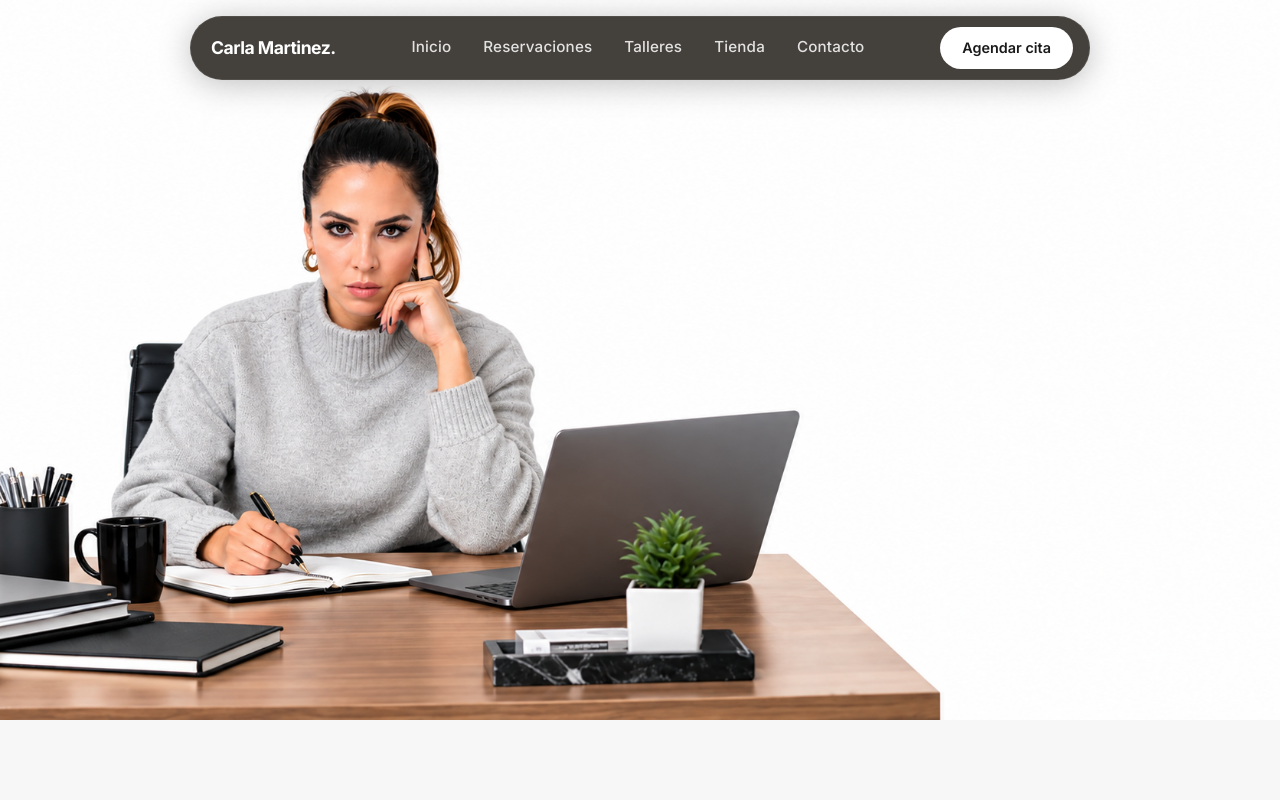
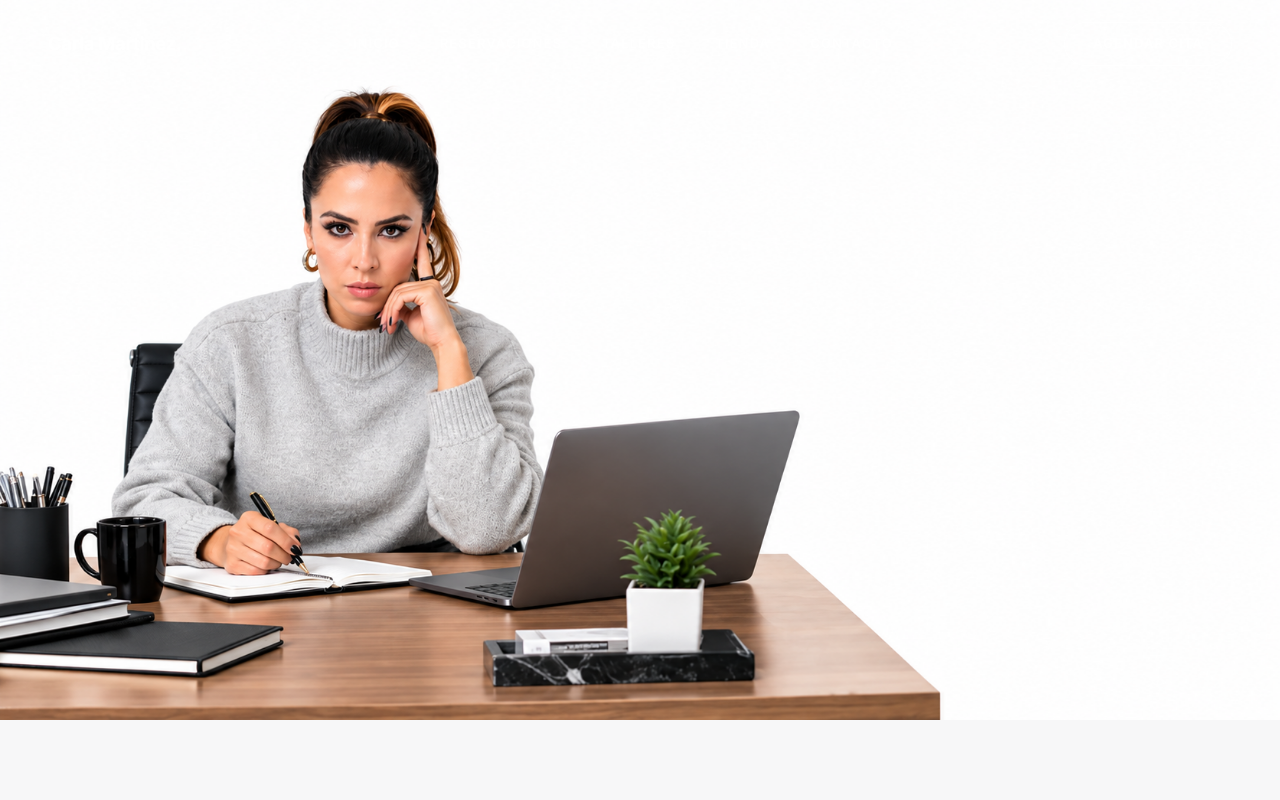
Before and after one commit to Villegascs/Psi.-Carla-Martinez, a Next.js app: page / in a window 1280 px wide. Shown: the top 800 px of the page. Built offline with nearby package versions, Linux system fonts and the light colour scheme; no server answers.

Commit message:
feat: header estilo Nexbet - transparente, uppercase links, outlined pill button

```diff
--- a/src/app/globals.css
+++ b/src/app/globals.css
@@ -96,6 +96,22 @@ button {
 }
 
 .luzen-nav-link:hover {
+  color: #ffffff;
+}
+
+/* Nexbet-style nav links — uppercase, wide tracking */
+.nexbet-nav-link {
+  font-weight: 600;
+  font-size: 0.82rem;
+  white-space: nowrap;
+  text-decoration: none;
+  text-transform: uppercase;
+  letter-spacing: 0.08em;
+  color: rgba(255, 255, 255, 0.85);
+  transition: color 0.2s ease;
+}
+
+.nexbet-nav-link:hover {
   color: #ffffff;
 }
 
--- a/src/components/GlobalHeader.tsx
+++ b/src/components/GlobalHeader.tsx
@@ -6,13 +6,13 @@ import { useEffect, useRef } from "react";
 
 export default function GlobalHeader() {
   const pathname = usePathname();
-  const navRef = useRef<HTMLElement>(null);
+  const headerRef = useRef<HTMLElement>(null);
   const lastScrollY = useRef(0);
   const ticking = useRef(false);
 
   useEffect(() => {
-    const nav = navRef.current;
-    if (!nav) return;
+    const header = headerRef.current;
+    if (!header) return;
 
     const handleScroll = () => {
       if (ticking.current) return;
@@ -24,13 +24,13 @@ export default function GlobalHeader() {
 
         if (currentScrollY < 80) {
           // At the top — always show
-          nav.style.transform = "translateY(0)";
+          header.style.transform = "translateY(0)";
         } else if (diff > 0) {
           // Scrolling DOWN — hide header
-          nav.style.transform = "translateY(calc(-100% - 24px))";
+          header.style.transform = "translateY(-100%)";
         } else if (diff < 0) {
           // Scrolling UP — show header
-          nav.style.transform = "translateY(0)";
+          header.style.transform = "translateY(0)";
         }
 
         lastScrollY.current = currentScrollY;
@@ -48,98 +48,96 @@ export default function GlobalHeader() {
   }
 
   return (
-    <header style={{
+    <header
+      ref={headerRef}
+      style={{
         position: "fixed",
         top: 0,
         left: 0,
         right: 0,
         zIndex: 1000,
-      display: "flex",
-      justifyContent: "center",
-      alignItems: "flex-start",
-      paddingTop: "16px",
-      pointerEvents: "none",
-    }}>
-      <nav
-        ref={navRef}
-        style={{
-          pointerEvents: "auto",
+        /* Directionally-aware slide animation */
+        transform: "translateY(0)",
+        transition: "transform 0.28s cubic-bezier(0.4, 0, 0.2, 1)",
+        willChange: "transform",
+      }}
+    >
+      {/* Inner container — full width transparent, Nexbet style */}
+      <div style={{
+        maxWidth: "1400px",
+        margin: "0 auto",
+        padding: "22px 48px",
         display: "flex",
         alignItems: "center",
         justifyContent: "space-between",
         gap: "40px",
-          backgroundColor: "rgba(28, 22, 18, 0.82)",
-          backdropFilter: "blur(16px)",
-          WebkitBackdropFilter: "blur(16px)",
-          borderRadius: "999px",
-          padding: "10px 16px 10px 20px",
-          boxShadow: "0 4px 32px rgba(0,0,0,0.25)",
-          border: "1px solid rgba(255,255,255,0.08)",
-          maxWidth: "900px",
-          width: "calc(100% - 48px)",
-          /* Directionally-aware slide animation */
-          transform: "translateY(0)",
-          transition: "transform 0.25s cubic-bezier(0.4, 0, 0.2, 1)",
-          willChange: "transform",
-        }}
-      >
+      }}>
 
         {/* Logo */}
         <Link href="/" style={{
           fontWeight: 700,
-          fontSize: "1.1rem",
-          letterSpacing: "-0.5px",
+          fontSize: "1.15rem",
+          letterSpacing: "-0.3px",
           color: "#ffffff",
           whiteSpace: "nowrap",
           flexShrink: 0,
+          textDecoration: "none",
         }}>
           Carla Martinez.
         </Link>
 
-        {/* Nav links */}
-        <div style={{
+        {/* Nav links — UPPERCASE, white, Nexbet style */}
+        <nav style={{
           display: "flex",
-          gap: "32px",
+          gap: "40px",
           alignItems: "center",
           flex: 1,
           justifyContent: "center",
         }}>
-          <Link href="/" className="luzen-nav-link">Inicio</Link>
-          <Link href="/reservaciones" className="luzen-nav-link">Reservaciones</Link>
-          <Link href="/talleres" className="luzen-nav-link">Talleres</Link>
-          <Link href="/tienda" className="luzen-nav-link">Tienda</Link>
-          <Link href="/contacto" className="luzen-nav-link">Contacto</Link>
-        </div>
+          <Link href="/" className="nexbet-nav-link">Inicio</Link>
+          <Link href="/reservaciones" className="nexbet-nav-link">Reservaciones</Link>
+          <Link href="/talleres" className="nexbet-nav-link">Talleres</Link>
+          <Link href="/tienda" className="nexbet-nav-link">Tienda</Link>
+          <Link href="/contacto" className="nexbet-nav-link">Contacto</Link>
+        </nav>
 
-        {/* CTA Button */}
+        {/* CTA Button — Outlined white pill, Nexbet style */}
         <Link
           href="/reservaciones"
           style={{
-            backgroundColor: "#ffffff",
-            color: "#1a1a1a",
+            color: "#ffffff",
             fontWeight: 600,
-            fontSize: "0.9rem",
-            padding: "10px 22px",
+            fontSize: "0.82rem",
+            letterSpacing: "0.08em",
+            textTransform: "uppercase",
+            padding: "11px 28px",
             borderRadius: "999px",
+            border: "1.5px solid rgba(255,255,255,0.8)",
+            background: "transparent",
             whiteSpace: "nowrap",
             flexShrink: 0,
-            transition: "background-color 0.2s ease, transform 0.2s ease",
+            textDecoration: "none",
             display: "inline-flex",
             alignItems: "center",
+            transition: "background 0.2s ease, border-color 0.2s ease, color 0.2s ease",
           }}
           onMouseEnter={e => {
-            (e.currentTarget as HTMLElement).style.backgroundColor = "#f0f0f0";
-            (e.currentTarget as HTMLElement).style.transform = "translateY(-1px)";
+            const el = e.currentTarget as HTMLElement;
+            el.style.background = "#ffffff";
+            el.style.color = "#111111";
+            el.style.borderColor = "#ffffff";
           }}
           onMouseLeave={e => {
-            (e.currentTarget as HTMLElement).style.backgroundColor = "#ffffff";
-            (e.currentTarget as HTMLElement).style.transform = "translateY(0)";
+            const el = e.currentTarget as HTMLElement;
+            el.style.background = "transparent";
+            el.style.color = "#ffffff";
+            el.style.borderColor = "rgba(255,255,255,0.8)";
           }}
         >
           Agendar cita
         </Link>
 
-      </nav>
+      </div>
     </header>
   );
 }
```
Lines whose indentation alone changed are shown as unchanged.
